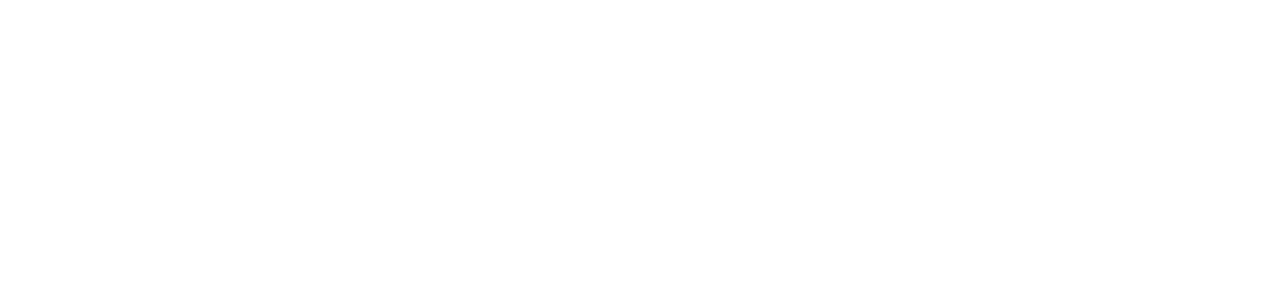
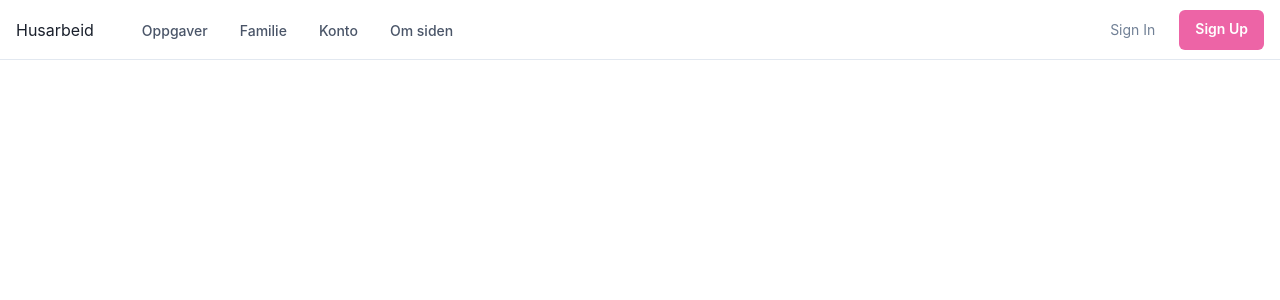
Before and after one commit to oddhus/husarbeid-app, a React (Create React App) app: page / in a window 1280 px wide. Shown: the top 300 px of the page. Built offline with nearby package versions, Linux system fonts and the light colour scheme.

Commit message:
updated navbar

```diff
--- a/src/App.tsx
+++ b/src/App.tsx
@@ -1,15 +1,19 @@
 import { Container } from "@chakra-ui/layout";
 import React from "react";
 import { BrowserRouter } from "react-router-dom";
+import Navbar from "./components/shared/Navbar";
 import { AppRoutes } from "./routes/AppRoutes";
 
 const App = () => {
   return (
-    <Container maxW="md">
-      <BrowserRouter>
-        <AppRoutes />
-      </BrowserRouter>
-    </Container>
+    <>
+      <Navbar />
+      <Container maxW="md">
+        <BrowserRouter>
+          <AppRoutes />
+        </BrowserRouter>
+      </Container>
+    </>
   );
 };
 
--- a/src/components/shared/Navbar.tsx
+++ b/src/components/shared/Navbar.tsx
@@ -21,21 +21,31 @@
   ChevronDownIcon,
   ChevronRightIcon,
 } from "@chakra-ui/icons";
+import { NavItem } from "../../types";
+import { NAV_ITEMS } from "../../routes/NavbarItems";
+
+type ToggleFunc = {
+  toggleMenu: () => void;
+};
 
 export default function WithSubnavigation() {
   const { isOpen, onToggle } = useDisclosure();
+  const bg = useColorModeValue("white", "gray.800");
+  const color = useColorModeValue("gray.600", "white");
+  const borderColor = useColorModeValue("gray.200", "gray.900");
+  const colorText = useColorModeValue("gray.800", "white");
 
   return (
     <Box>
       <Flex
-        bg={useColorModeValue("white", "gray.800")}
-        color={useColorModeValue("gray.600", "white")}
+        bg={bg}
+        color={color}
         minH={"60px"}
         py={{ base: 2 }}
         px={{ base: 4 }}
         borderBottom={1}
         borderStyle={"solid"}
-        borderColor={useColorModeValue("gray.200", "gray.900")}
+        borderColor={borderColor}
         align={"center"}
       >
         <Flex
@@ -56,9 +66,9 @@
           <Text
             textAlign={useBreakpointValue({ base: "center", md: "left" })}
             fontFamily={"heading"}
-            color={useColorModeValue("gray.800", "white")}
+            color={colorText}
           >
-            Logo
+            Husarbeid
           </Text>
 
           <Flex display={{ base: "none", md: "flex" }} ml={10}>
@@ -98,13 +108,17 @@
       </Flex>
 
       <Collapse in={isOpen} animateOpacity>
-        <MobileNav />
+        <MobileNav toggleMenu={onToggle} />
       </Collapse>
     </Box>
   );
 }
 
 const DesktopNav = () => {
+  const colorLink = useColorModeValue("gray.600", "gray.200");
+  const colorHover = useColorModeValue("gray.800", "white");
+  const bg = useColorModeValue("white", "gray.800");
+
   return (
     <Stack direction={"row"} spacing={4}>
       {NAV_ITEMS.map((navItem) => (
@@ -116,10 +130,10 @@
                 href={navItem.href ?? "#"}
                 fontSize={"sm"}
                 fontWeight={500}
-                color={useColorModeValue("gray.600", "gray.200")}
+                color={colorLink}
                 _hover={{
                   textDecoration: "none",
-                  color: useColorModeValue("gray.800", "white"),
+                  color: colorHover,
                 }}
               >
                 {navItem.label}
@@ -130,7 +144,7 @@
               <PopoverContent
                 border={0}
                 boxShadow={"xl"}
-                bg={useColorModeValue("white", "gray.800")}
+                bg={bg}
                 p={4}
                 rounded={"xl"}
                 minW={"sm"}
@@ -150,6 +164,8 @@
 };
 
 const DesktopSubNav = ({ label, href, subLabel }: NavItem) => {
+  const bg = useColorModeValue("pink.50", "gray.900");
+
   return (
     <Link
       href={href}
@@ -157,7 +173,7 @@
       display={"block"}
       p={2}
       rounded={"md"}
-      _hover={{ bg: useColorModeValue("pink.50", "gray.900") }}
+      _hover={{ bg }}
     >
       <Stack direction={"row"} align={"center"}>
         <Box>
@@ -186,7 +202,7 @@
   );
 };
 
-const MobileNav = () => {
+const MobileNav = ({ toggleMenu }: ToggleFunc) => {
   return (
     <Stack
       bg={useColorModeValue("white", "gray.800")}
@@ -194,14 +210,25 @@
       display={{ md: "none" }}
     >
       {NAV_ITEMS.map((navItem) => (
-        <MobileNavItem key={navItem.label} {...navItem} />
+        <MobileNavItem
+          key={navItem.label}
+          toggleMenu={toggleMenu}
+          {...navItem}
+        />
       ))}
     </Stack>
   );
 };
 
-const MobileNavItem = ({ label, children, href }: NavItem) => {
+const MobileNavItem = ({
+  label,
+  children,
+  href,
+  toggleMenu,
+}: NavItem & ToggleFunc) => {
   const { isOpen, onToggle } = useDisclosure();
+  const colorText = useColorModeValue("gray.600", "gray.200");
+  const borderColor = useColorModeValue("gray.200", "gray.700");
 
   return (
     <Stack spacing={4} onClick={children && onToggle}>
@@ -214,11 +241,9 @@
         _hover={{
           textDecoration: "none",
         }}
+        {...(!children && { onClick: toggleMenu })}
       >
-        <Text
-          fontWeight={600}
-          color={useColorModeValue("gray.600", "gray.200")}
-        >
+        <Text fontWeight={600} color={colorText}>
           {label}
         </Text>
         {children && (
@@ -238,12 +263,17 @@
           pl={4}
           borderLeft={1}
           borderStyle={"solid"}
-          borderColor={useColorModeValue("gray.200", "gray.700")}
+          borderColor={borderColor}
           align={"start"}
         >
           {children &&
             children.map((child) => (
-              <Link key={child.label} py={2} href={child.href}>
+              <Link
+                key={child.label}
+                py={2}
+                href={child.href}
+                onClick={toggleMenu}
+              >
                 {child.label}
               </Link>
             ))}
@@ -252,51 +282,3 @@
     </Stack>
   );
 };
-
-interface NavItem {
-  label: string;
-  subLabel?: string;
-  children?: Array<NavItem>;
-  href?: string;
-}
-
-const NAV_ITEMS: Array<NavItem> = [
-  {
-    label: "Inspiration",
-    children: [
-      {
-        label: "Explore Design Work",
-        subLabel: "Trending Design to inspire you",
-        href: "#",
-      },
-      {
-        label: "New & Noteworthy",
-        subLabel: "Up-and-coming Designers",
-        href: "#",
-      },
-    ],
-  },
-  {
-    label: "Find Work",
-    children: [
-      {
-        label: "Job Board",
-        subLabel: "Find your dream design job",
-        href: "#",
-      },
-      {
-        label: "Freelance Projects",
-        subLabel: "An exclusive list for contract work",
-        href: "#",
-      },
-    ],
-  },
-  {
-    label: "Learn Design",
-    href: "#",
-  },
-  {
-    label: "Hire Designers",
-    href: "#",
-  },
-];
--- /dev/null
+++ b/src/routes/NavbarItems.ts
@@ -0,0 +1,42 @@
+import { NavItem } from "../types";
+
+export const NAV_ITEMS: Array<NavItem> = [
+  {
+    label: "Oppgaver",
+    children: [
+      {
+        label: "Mine oppgaver",
+        subLabel: "Oversikt over dine oppgaver",
+        href: "#",
+      },
+      {
+        label: "Nye oppgaver",
+        subLabel: "Finn nye oppgaver",
+        href: "#",
+      },
+    ],
+  },
+  {
+    label: "Familie",
+    children: [
+      {
+        label: "Job Board",
+        subLabel: "Find your dream design job",
+        href: "#",
+      },
+      {
+        label: "Freelance Projects",
+        subLabel: "An exclusive list for contract work",
+        href: "#",
+      },
+    ],
+  },
+  {
+    label: "Konto",
+    href: "#",
+  },
+  {
+    label: "Om siden",
+    href: "#",
+  },
+];
--- /dev/null
+++ b/src/types.ts
@@ -0,0 +1,6 @@
+export type NavItem = {
+  label: string;
+  subLabel?: string;
+  children?: Array<NavItem>;
+  href?: string;
+};
```
